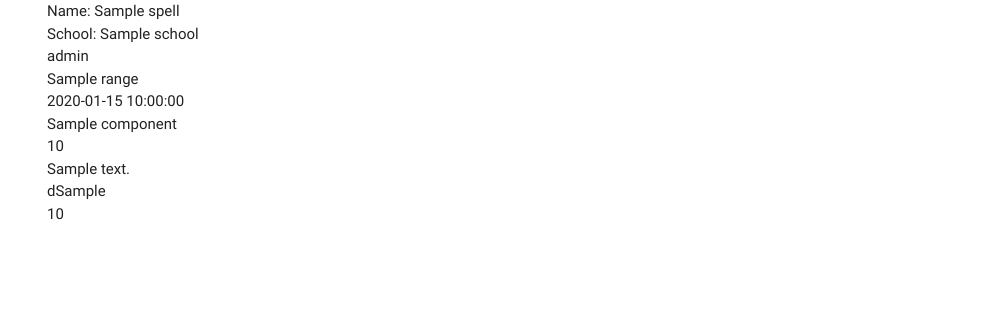
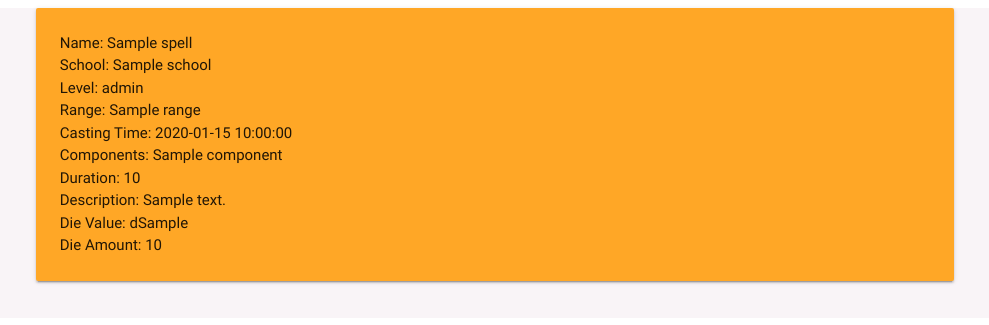
Before and after one commit to JackSnowdon/spellbook, a Flask app: page / in a window 1280 px wide. Shown: the top 325 px of the page, without its empty margins (145-1134 px from the left). Run offline with Flask 2, Linux system fonts and the light colour scheme; a database or web service that is not in the repository returns one stand-in record (values such as "Sample title"); some libraries are stand-ins or nearby versions.

Commit message:
linked up css and added basic styling

```diff
--- a/app.py
+++ b/app.py
@@ -13,7 +13,7 @@ mongo = PyMongo(app)
 @app.route('/')
 @app.route('/browse_spells')
 def browse_spells():
-    return render_template("spells.html", spells=mongo.db.spells.find())
+    return render_template("view_spells.html", spells=mongo.db.spells.find())
 
 if __name__ == '__main__':
     app.run(host=os.environ.get('IP'),
--- /dev/null
+++ b/static/css/style.css
@@ -0,0 +1,5 @@
+.bg-color {
+    background-color: #f9f4f7;
+    min-height: 100%;
+    min-width: 1024px
+}
--- a/templates/base.html
+++ b/templates/base.html
@@ -7,12 +7,15 @@
     <meta http-equiv="X-UA-Compatible" content="ie=edge">
     <link href="https://fonts.googleapis.com/icon?family=Material+Icons" rel="stylesheet">
     <link rel="stylesheet" href="https://cdnjs.cloudflare.com/ajax/libs/materialize/0.100.2/css/materialize.min.css">
+    <link rel="stylesheet" href="{{url_for('static', filename='css/style.css')}}" type="text/css" />
     <title>Spellfinder General</title>
 </head>
 
 <body>
-    <div class="container">
-        {% block content %} {% endblock %}
+    <div class="bg-color">
+        <div class="container">
+            {% block content %} {% endblock %}
+        </div>
     </div>
 
 
--- a/templates/spells.html
+++ /dev/null
@@ -1,38 +0,0 @@
-{% extends 'base.html'%} {% block content %}
-    {% for spell in spells %}
-    <div class="col s12">
-        Name: {{spell.spell_name}}
-    </div>
-    <div class="col s12">
-        School: {{spell.school}}
-    </div>
-    <div class="col s12">
-        {{spell.spell_level}}
-    </div>
-    <div class="col s12">
-        {{spell.range}}
-    </div>
-    <div class="col s12">
-        {{spell.casting_time}}
-    </div>
-    <div class="col s12">
-        {% for component in spell.components %}
-        {{component}}
-        {% endfor %}
-    </div>
-    <div class="col s12">
-        {{spell.duration}}
-    </div>
-    <div class="col s12">
-        {{spell.description}}
-    </div>
-    <div class="col s12">
-        d{{spell.die_value}}
-    </div>
-    <div class="col s12">
-        {{spell.die_amount}}
-    </div>
-    <br>
-    {% endfor %}
-
-{% endblock %}
--- /dev/null
+++ b/templates/view_spells.html
@@ -0,0 +1,35 @@
+{% extends 'base.html'%} {% block content %}
+{% for spell in spells %}
+<div class="row card-panel orange lighten-1 col 6">
+    <div class="">
+        Name: {{spell.spell_name}}
+    </div>
+    <div class="">
+        School: {{spell.school}}
+    </div>
+    <div class="">
+        Level: {{spell.spell_level}}
+    </div>
+    <div class="">
+        Range: {{spell.range}}
+    </div>
+    <div class="">
+        Casting Time: {{spell.casting_time}}
+    </div>
+    <div class="">
+        Components: {% for component in spell.components %} {{component}} {% endfor %}
+    </div>
+    <div class="">
+        Duration: {{spell.duration}}
+    </div>
+    <div class="">
+        Description: {{spell.description}}
+    </div>
+    <div class="">
+        Die Value: d{{spell.die_value}}
+    </div>
+    <div class="">
+        Die Amount: {{spell.die_amount}}
+    </div>
+</div>
+<br> {% endfor %} {% endblock %}
```
